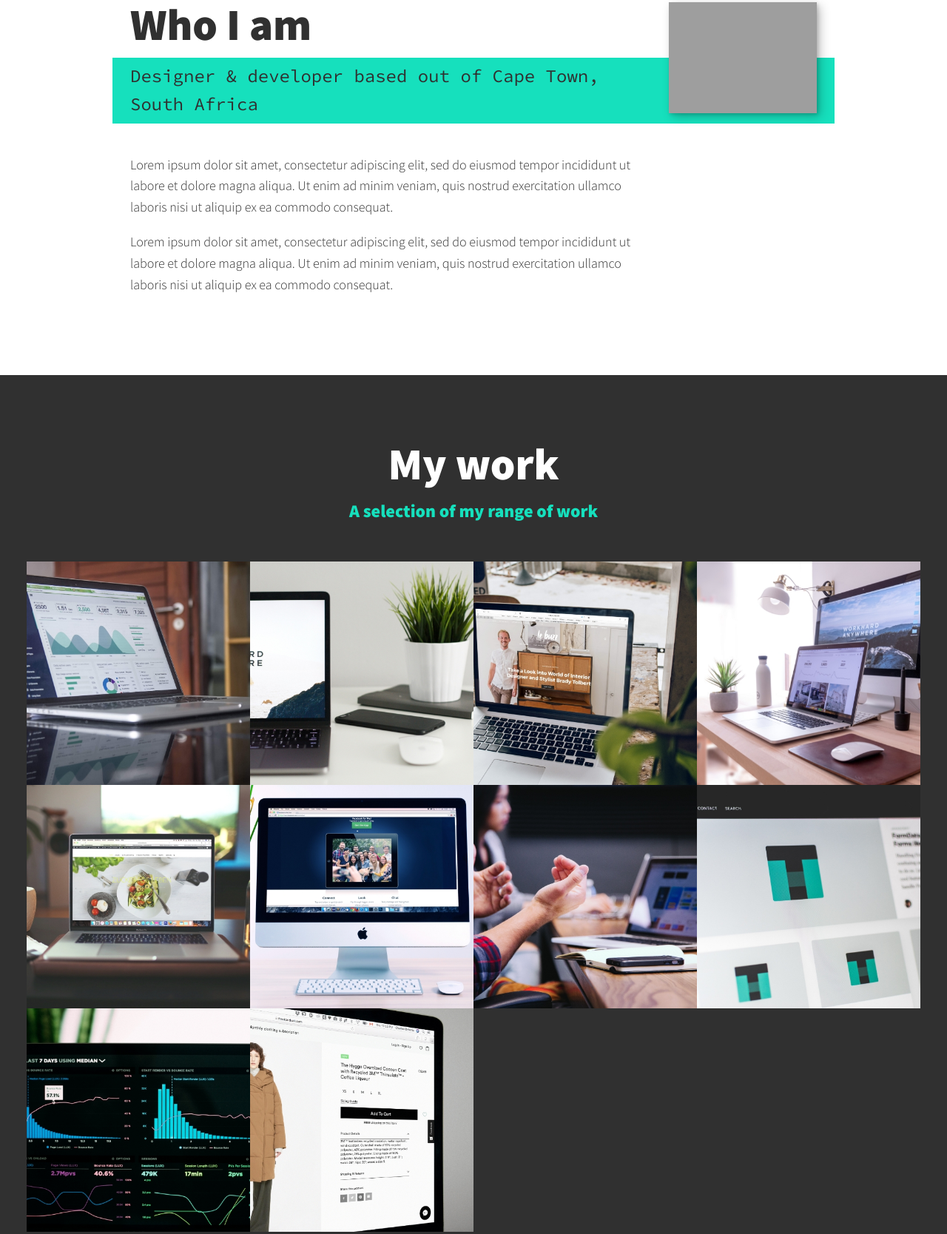
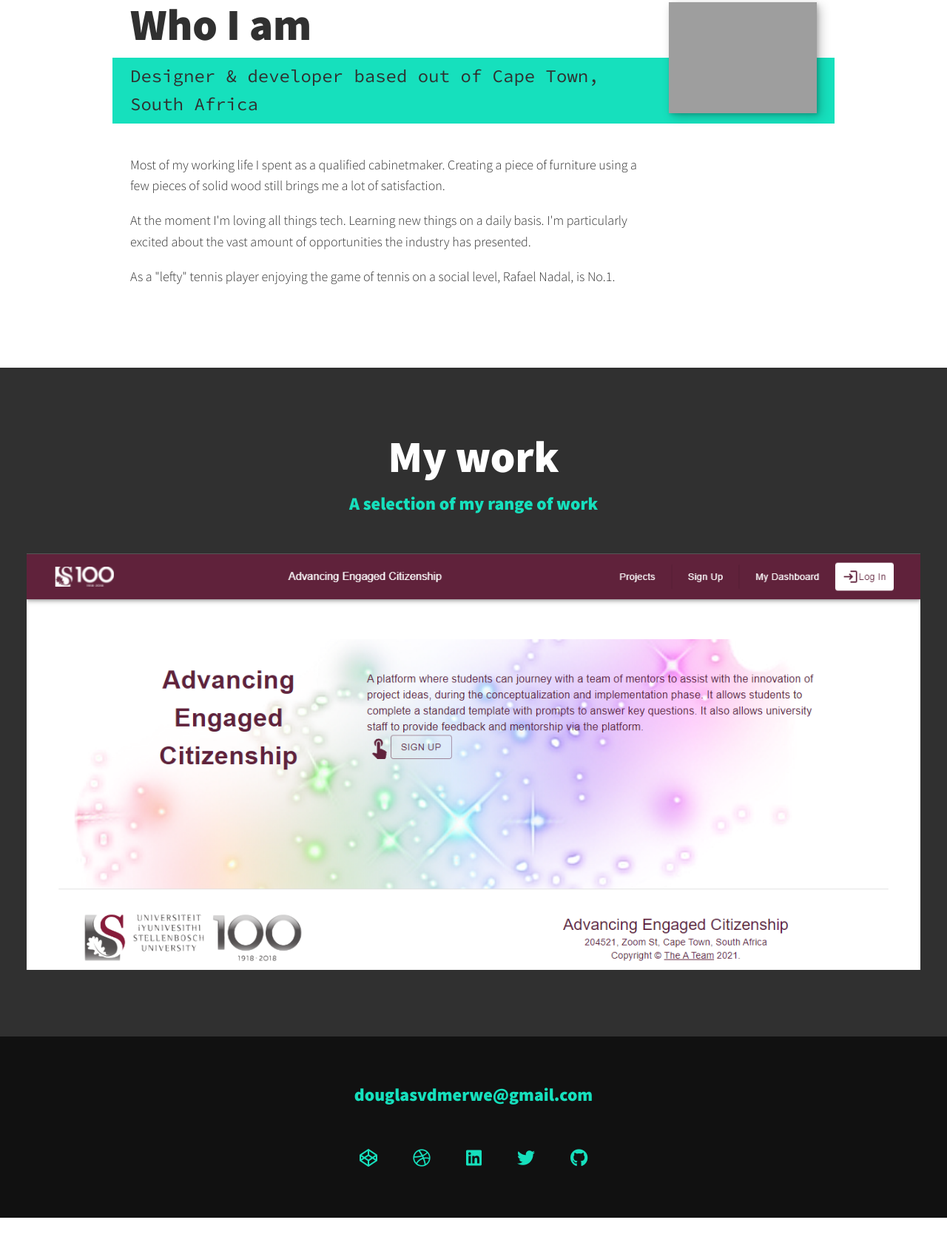
Before and after one commit to DouglasVDM/my-portfolio, a plain HTML site: page index.html in a window 1280 px wide. Shown: the part 1227-2895 px from the top of the page at 74% size. After the commit the page ends 2873 px from the top, so only its background shows below. Drawn offline with nearby package versions, Linux system fonts and the light colour scheme; grey boxes are pictures that could not be loaded.

Commit message:
add my content

```diff
--- a/index.html
+++ b/index.html
@@ -1,18 +1,22 @@
 <!DOCTYPE html>
 <html lang="en">
+
 <head>
     <meta charset="UTF-8">
     <meta name="viewport" content="width=device-width, initial-scale=1.0">
     <title>DevDouglas Portfolio Website</title>
     <link rel="stylesheet" href="https://cdnjs.cloudflare.com/ajax/libs/normalize/7.0.0/normalize.min.css">
-        <link rel="stylesheet" href="https://cdnjs.cloudflare.com/ajax/libs/font-awesome/5.11.2/css/all.css" integrity="sha256-46qynGAkLSFpVbEBog43gvNhfrOj+BmwXdxFgVK/Kvc=" crossorigin="anonymous" />
+    <link rel="stylesheet" href="https://cdnjs.cloudflare.com/ajax/libs/font-awesome/5.11.2/css/all.css"
+        integrity="sha256-46qynGAkLSFpVbEBog43gvNhfrOj+BmwXdxFgVK/Kvc=" crossorigin="anonymous" />
 
     <!-- Update these with your own fonts -->
-        <link href="https://fonts.googleapis.com/css?family=Source+Code+Pro:400,900|Source+Sans+Pro:300,900&display=swap" rel="stylesheet">
+    <link href="https://fonts.googleapis.com/css?family=Source+Code+Pro:400,900|Source+Sans+Pro:300,900&display=swap"
+        rel="stylesheet">
 
     <link rel="stylesheet" href="css/style.css">
 
 </head>
+
 <body>
     <header>
         <div class="logo">
@@ -47,17 +51,23 @@
         <div class="services">
             <div class="service">
                 <h3>UX + UI</h3>
-                    <p>Lorem ipsum dolor sit amet, consectetur adipiscing elit, sed do eiusmod tempor incididunt ut labore et dolore magna aliqua. Ut enim ad minim veniam, quis nostrud exercitation ullamco laboris nisi ut aliquip ex ea commodo consequat.</p>
+                <p>Lorem ipsum dolor sit amet, consectetur adipiscing elit, sed do eiusmod tempor incididunt ut labore
+                    et dolore magna aliqua. Ut enim ad minim veniam, quis nostrud exercitation ullamco laboris nisi ut
+                    aliquip ex ea commodo consequat.</p>
             </div> <!-- / service -->
 
             <div class="service">
                 <h3>API</h3>
-                    <p>Lorem ipsum dolor sit amet, consectetur adipiscing elit, sed do eiusmod tempor incididunt ut labore et dolore magna aliqua. Ut enim ad minim veniam, quis nostrud exercitation ullamco laboris nisi ut aliquip ex ea commodo consequat.</p>
+                <p>Lorem ipsum dolor sit amet, consectetur adipiscing elit, sed do eiusmod tempor incididunt ut labore
+                    et dolore magna aliqua. Ut enim ad minim veniam, quis nostrud exercitation ullamco laboris nisi ut
+                    aliquip ex ea commodo consequat.</p>
             </div> <!-- / service -->
 
             <div class="service">
                 <h3>Database</h3>
-                    <p>Lorem ipsum dolor sit amet, consectetur adipiscing elit, sed do eiusmod tempor incididunt ut labore et dolore magna aliqua. Ut enim ad minim veniam, quis nostrud exercitation ullamco laboris nisi ut aliquip ex ea commodo consequat.</p>
+                <p>Lorem ipsum dolor sit amet, consectetur adipiscing elit, sed do eiusmod tempor incididunt ut labore
+                    et dolore magna aliqua. Ut enim ad minim veniam, quis nostrud exercitation ullamco laboris nisi ut
+                    aliquip ex ea commodo consequat.</p>
             </div> <!-- / service -->
         </div> <!-- / services -->
 
@@ -68,11 +78,22 @@
     <!-- About me -->
     <section class="about-me" id="about">
         <h2 class="section__title section__title--about">Who I am</h2>
-           <p class="section__subtitle section__subtitle--about">Designer & developer based out of Cape Town, South Africa</p>
+        <p class="section__subtitle section__subtitle--about">Designer & developer based out of Cape Town, South Africa
+        </p>
 
         <div class="about-me__body">
-               <p>Lorem ipsum dolor sit amet, consectetur adipiscing elit, sed do eiusmod tempor incididunt ut labore et dolore magna aliqua. Ut enim ad minim veniam, quis nostrud exercitation ullamco laboris nisi ut aliquip ex ea commodo consequat.</p>
-               <p>Lorem ipsum dolor sit amet, consectetur adipiscing elit, sed do eiusmod tempor incididunt ut labore et dolore magna aliqua. Ut enim ad minim veniam, quis nostrud exercitation ullamco laboris nisi ut aliquip ex ea commodo consequat.</p>
+            <p>
+                Most of my working life I spent as a qualified cabinetmaker.
+                Creating a piece of furniture using a few pieces of solid wood still brings me a lot of satisfaction.
+            </p>
+            <p>
+                At the moment I'm loving all things tech.
+                Learning new things on a daily basis.
+                I'm particularly excited about the vast amount of opportunities the industry has presented.
+            </p>
+            <p>
+                As a "lefty" tennis player enjoying the game of tennis on a social level, Rafael Nadal, is No.1.
+            </p>
         </div>
 
         <img src="img/20210820_102149.png" alt="Douglas standing on the beach" class="about-me__img">
@@ -85,55 +106,15 @@
 
         <div class="portfolio">
             <!-- Portfolio item 01 -->
-                <a href="portfolio-item.html" class="portfolio__item">
-                    <img src="img/portfolio-01.jpg" alt="" class="portfolio__img">
+            <a href="./portfolio-item/portfolio-item_aec.html" class="portfolio__item">
+                <img src="img/aec - landing page.png" alt="" class="portfolio__img">
             </a>
 
             <!-- Portfolio item 02 -->
-                <a href="portfolio-item.html" class="portfolio__item">
-                    <img src="img/portfolio-02.jpg" alt="" class="portfolio__img">
+            <!-- <a href="./portfolio-item/portfolio-item_coffee-pwa.html" class="portfolio__item">
+                <img src="img/coffee-pwa.png" alt="" class="portfolio__img">
             </a>
-
-                <!-- Portfolio item 03 -->
-                <a href="portfolio-item.html" class="portfolio__item">
-                    <img src="img/portfolio-03.jpg" alt="" class="portfolio__img">
-                </a>
-
-                <!-- Portfolio item 04 -->
-                <a href="portfolio-item.html" class="portfolio__item">
-                    <img src="img/portfolio-04.jpg" alt="" class="portfolio__img">
-                </a>
-
-                <!-- Portfolio item 05 -->
-                <a href="portfolio-item.html" class="portfolio__item">
-                    <img src="img/portfolio-05.jpg" alt="" class="portfolio__img">
-                </a>
-
-                <!-- Portfolio item 06 -->
-                <a href="portfolio-item.html" class="portfolio__item">
-                    <img src="img/portfolio-06.jpg" alt="" class="portfolio__img">
-                </a>
-
-                <!-- Portfolio item 07 -->
-                <a href="portfolio-item.html" class="portfolio__item">
-                    <img src="img/portfolio-07.jpg" alt="" class="portfolio__img">
-                </a>
-
-                <!-- Portfolio item 08 -->
-                <a href="#" class="portfolio__item">
-                    <img src="img/portfolio-08.jpg" alt="" class="portfolio__img">
-                </a>
-
-                <!-- Portfolio item 09 -->
-                <a href="#" class="portfolio__item">
-                    <img src="img/portfolio-09.jpg" alt="" class="portfolio__img">
-                </a>
-
-                <!-- Portfolio item 0 0-->
-                <a href="#" class="portfolio__item">
-                    <img src="img/portfolio-10.jpg" alt="" class="portfolio__img">
-                </a>
-            </div>
+        </div> -->
     </section>
 
 
@@ -143,22 +124,28 @@
         <a href="mailto:douglasvdmerwe@gmail.com" class="footer__link">douglasvdmerwe@gmail.com</a>
         <ul class="social-list">
             <li class="social-list__item">
-                    <a class="social-list__link" href="https://codepen.io">
+                <a class="social-list__link" href="https://codepen.io/douglasvdmerwe" target="blank">
                     <i class="fab fa-codepen"></i>
                 </a>
             </li>
             <li class="social-list__item">
-                    <a class="social-list__link" href="http://dribbble.com">
+                <a class="social-list__link" href="https://dribbble.com/douglasvdmerwe" target="blank">
                     <i class="fab fa-dribbble"></i>
                 </a>
             </li>
             <li class="social-list__item">
-                    <a class="social-list__link" href="https://twitter.com">
+                <a class="social-list__link" href="https://www.linkedin.com/in/douglas-van-der-merwe-b4552467/"
+                    target="blank">
+                    <i class="fab fa-linkedin"></i>
+                </a>
+            </li>
+            <li class="social-list__item">
+                <a class="social-list__link" href="https://www.twitter.com">
                     <i class="fab fa-twitter"></i>
                 </a>
             </li>
             <li class="social-list__item">
-                    <a class="social-list__link" href="https://github.com">
+                <a class="social-list__link" href="https://github.com/DouglasVDM" target="blank">
                     <i class="fab fa-github"></i>
                 </a>
             </li>
@@ -169,4 +156,5 @@
     <script src="js/index.js"></script>
 
 </body>
+
 </html>
```
Lines whose indentation alone changed are shown as unchanged.
